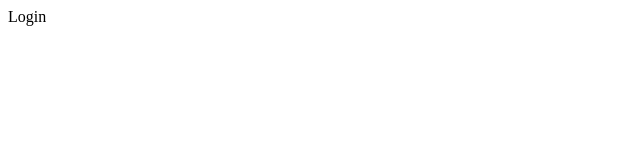
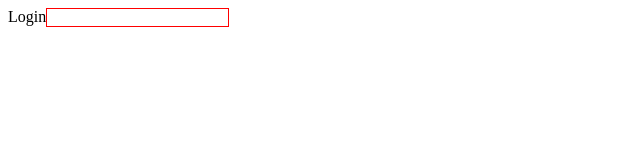
Before and after one commit to israelKusayev/React-typescript-starter, a React (Create React App) app: page / in a window 1280 px wide. Shown: the top 160 px of the page, without its empty margins (0-640 px from the left). Built offline with nearby package versions, Linux system fonts and the light colour scheme.

Commit message:
:alembic: trying scss modules

```diff
--- /dev/null
+++ b/src/components/login/login.module.scss
@@ -0,0 +1,10 @@
+//https://programmingwithmosh.com/react/css-modules-react/ @import 'styles/colors';
+@import 'styles/colors';
+
+:global(.has-error) {
+  color: red;
+}
+
+.input {
+  border: 1px solid $app-red;
+}
--- a/src/components/login/login.tsx
+++ b/src/components/login/login.tsx
@@ -1,10 +1,16 @@
 import React, { Component } from 'react';
+import styles from './login.module.scss';
 
 interface LoginProps {}
 interface LoginState {}
 
 export default class Login extends Component<LoginProps, LoginState> {
   render() {
-    return <div>Login</div>;
+    return (
+      <div>
+        Login
+        <input className={styles.input + ' has-error'} type='text' />
+      </div>
+    );
   }
 }
--- a/src/styles/colors.scss
+++ b/src/styles/colors.scss
@@ -0,0 +1 @@
+$app-red: red;
```
